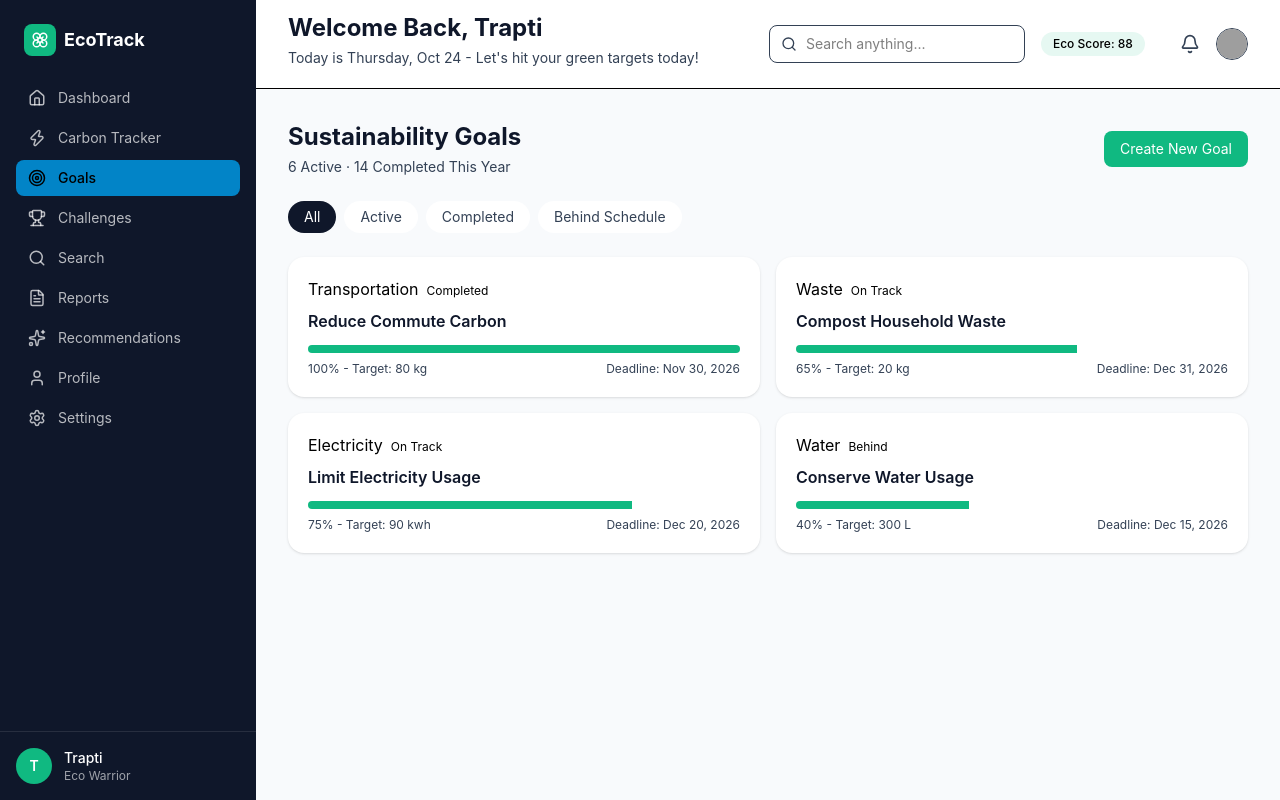
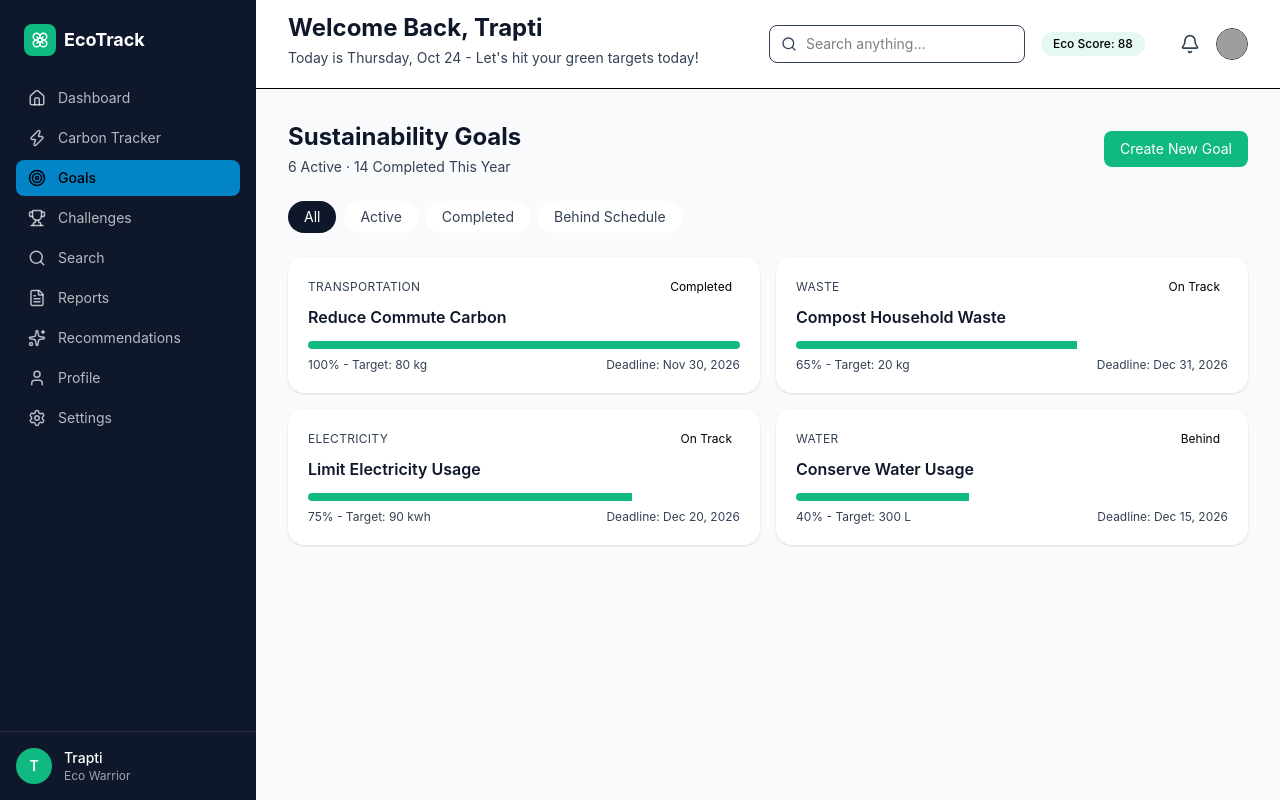
Before and after one commit to springboardmentor212/EcoTrack_Group1, a React app in the folder frontend/: page /goals in a window 1280 px wide. Built offline with nearby package versions, Linux system fonts and the light colour scheme; grey boxes are pictures that could not be loaded; the HTML template or start-up script is replaced by a standard one.

Commit message:
fix: resolve layout and styling typos in GoalCard

```diff
--- a/frontend/src/components/GoalCard.jsx
+++ b/frontend/src/components/GoalCard.jsx
@@ -12,9 +12,9 @@ export default function GoalCard({ id, category, title, percent, target, deadlin
         to={`/goals/${id}`}
         className="block bg-[var(--color-surface)] rounded-2xl p-5 shadow-sm hover:shadow-md transition"
         >
-            <div className="felx items-center justify-between mb-2">
-                <span cllassName="text-xs text-[var(--color-slate)] uppercase trackking-wide">{category}</span>
-                <span className={`text-xs px-2 py-0.5 rounded-full 4{statusColors[status] || ""}`}>{status}</span>
+            <div className="flex items-center justify-between mb-2">
+                <span className="text-xs text-[var(--color-slate)] uppercase tracking-wide">{category}</span>
+                <span className={`text-xs px-2 py-0.5 rounded-full {statusColors[status] || ""}`}>{status}</span>
             </div>
             <h3 className="font-semibold text-[var(--color-primary)] mb-3">{title}</h3>
             <div className="h-2 bg-[var(--color-backgorund)] rounded-full overflow-hidden mb-2">
```
